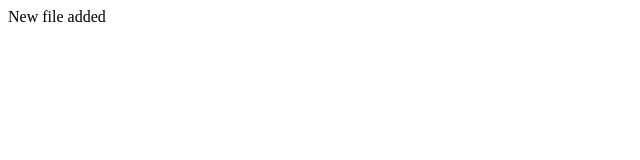
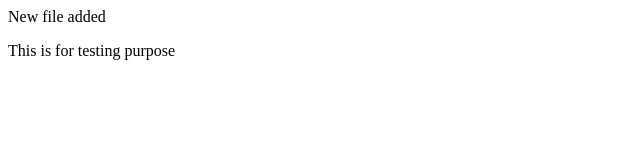
Before and after one commit to Tamisra/test, a plain HTML site: page newfile.html in a window 1280 px wide. Shown: the whole page, without its empty margins (0-640 px from the left). Drawn offline with Linux system fonts and the light colour scheme.

Commit message:
update_check

```diff
--- a/newfile.html
+++ b/newfile.html
@@ -1,5 +1,6 @@
 <html>
 <body>
   <p>New file added</p>
+  This is for testing purpose
 </body>
 </html>
```
